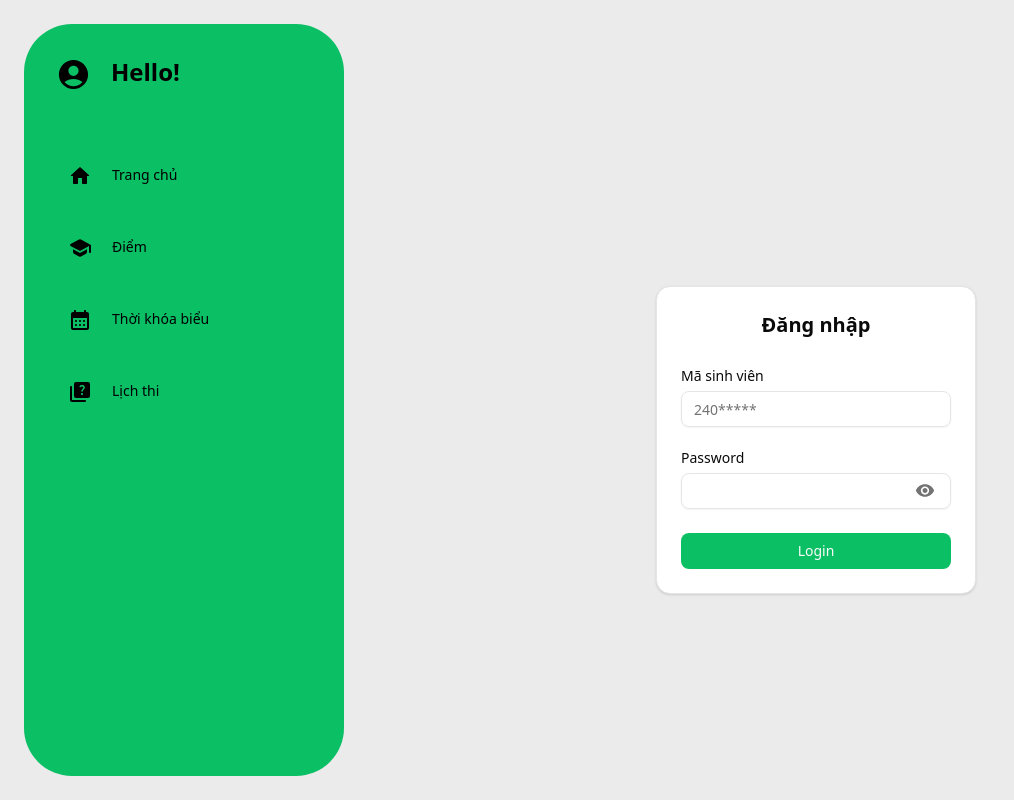
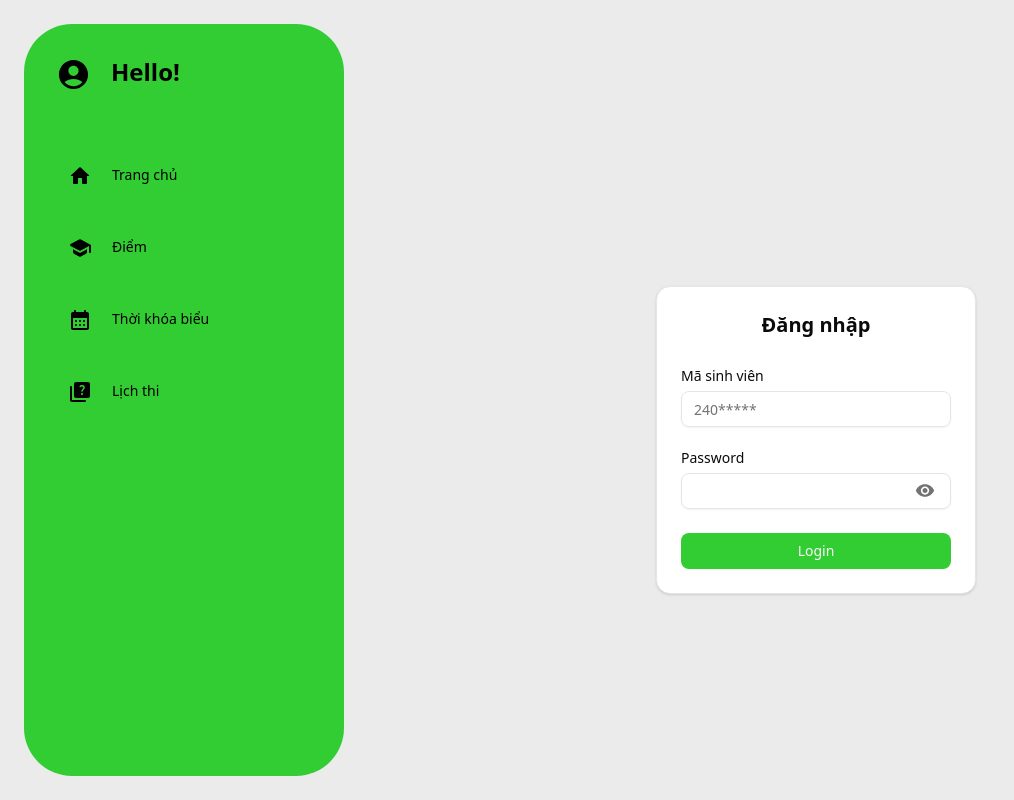
Before and after one commit to gawgua/vnu-dashboard, a Next.js app: page /login in a window 1280 px wide. Shown: the whole page, without its empty margins (0-1014 px from the left). Built offline with nearby package versions, Linux system fonts and the light colour scheme; no server answers.

Commit message:
change primary color

```diff
--- a/app/globals.css
+++ b/app/globals.css
@@ -51,13 +51,13 @@
   --card-foreground: oklch(0.145 0 0);
   --popover: oklch(1 0 0);
   --popover-foreground: oklch(0.145 0 0);
-  --primary: #0bbf65;
+  --primary: #32cd32;
   --primary-foreground: oklch(0.985 0 0);
   --secondary: oklch(0.97 0 0);
   --secondary-foreground: oklch(0.205 0 0);
   --muted: oklch(0.97 0 0);
   --muted-foreground: oklch(0.556 0 0);
-  --accent: #08a054;
+  --accent: #2bae2b;
   --accent-foreground: oklch(0.205 0 0);
   --destructive: oklch(0.577 0.245 27.325);
   --border: oklch(0.922 0 0);
```
